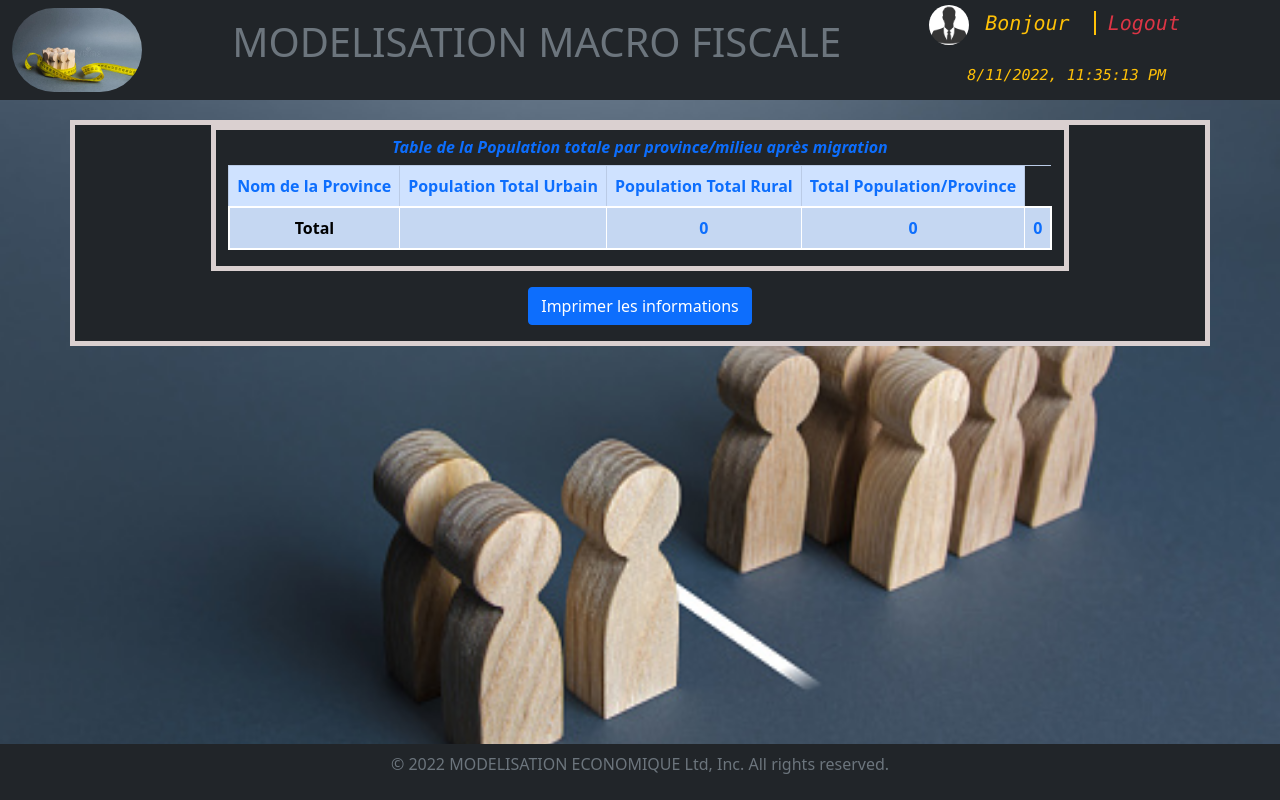
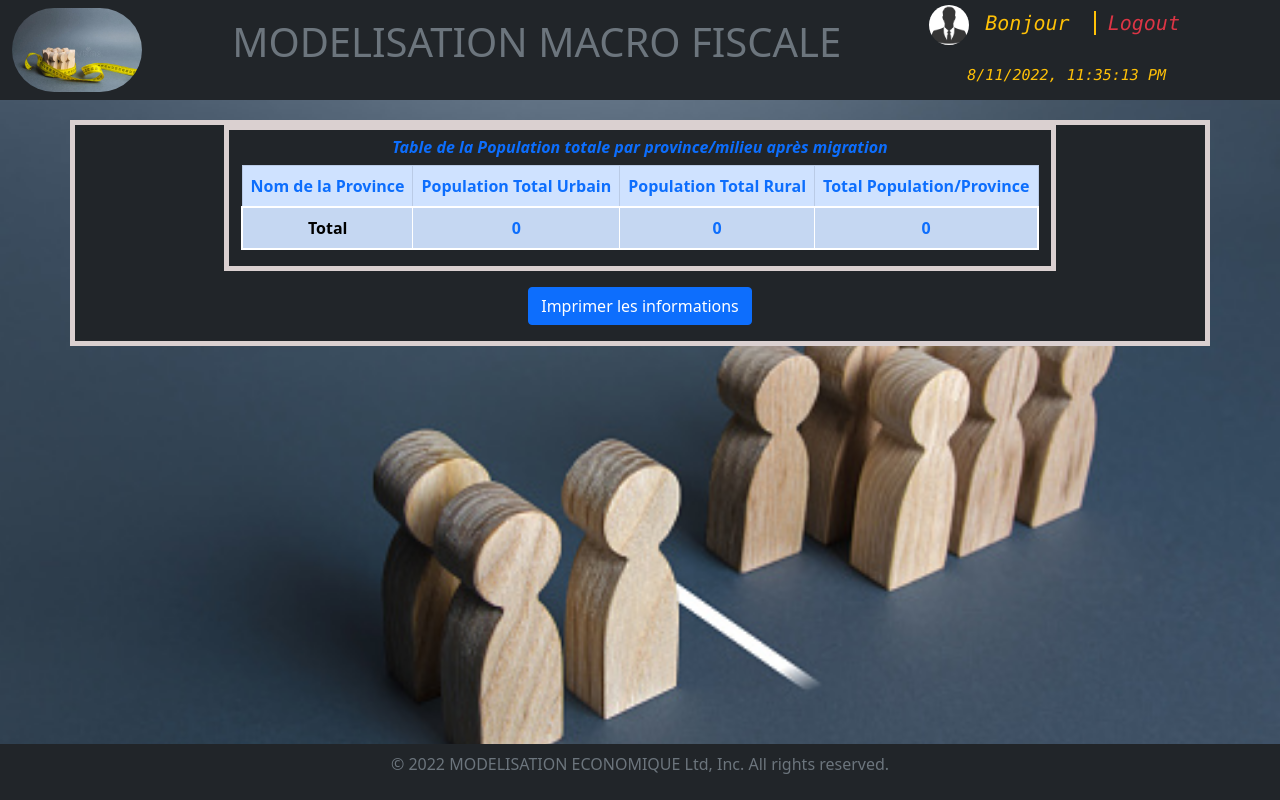
Before and after one commit to tresort13/modelisation, a React (Create React App) app: page /population_total_info in a window 1280 px wide. Built offline with nearby package versions, Linux system fonts and the light colour scheme.

Commit message:
first commit4

```diff
--- a/src/pages/PopulationTolalProvinceInfo.js
+++ b/src/pages/PopulationTolalProvinceInfo.js
@@ -129,7 +129,6 @@ function PopulationTotalProvinceInfo(props)
 
 <tr style={{border:"2px solid white"}}>
           <td><b>Total</b></td>
-          <td><b></b></td>
           <td className='text-primary'><b>{new Intl.NumberFormat().format(Number(total_final_split_urbain).toFixed())}</b></td>
           <td className='text-primary'><b>{new Intl.NumberFormat().format(Number(total_final_split_rural).toFixed())}</b></td>
           <td className='text-primary'><b>{new Intl.NumberFormat().format(Number(total_province).toFixed())}</b></td>
```
